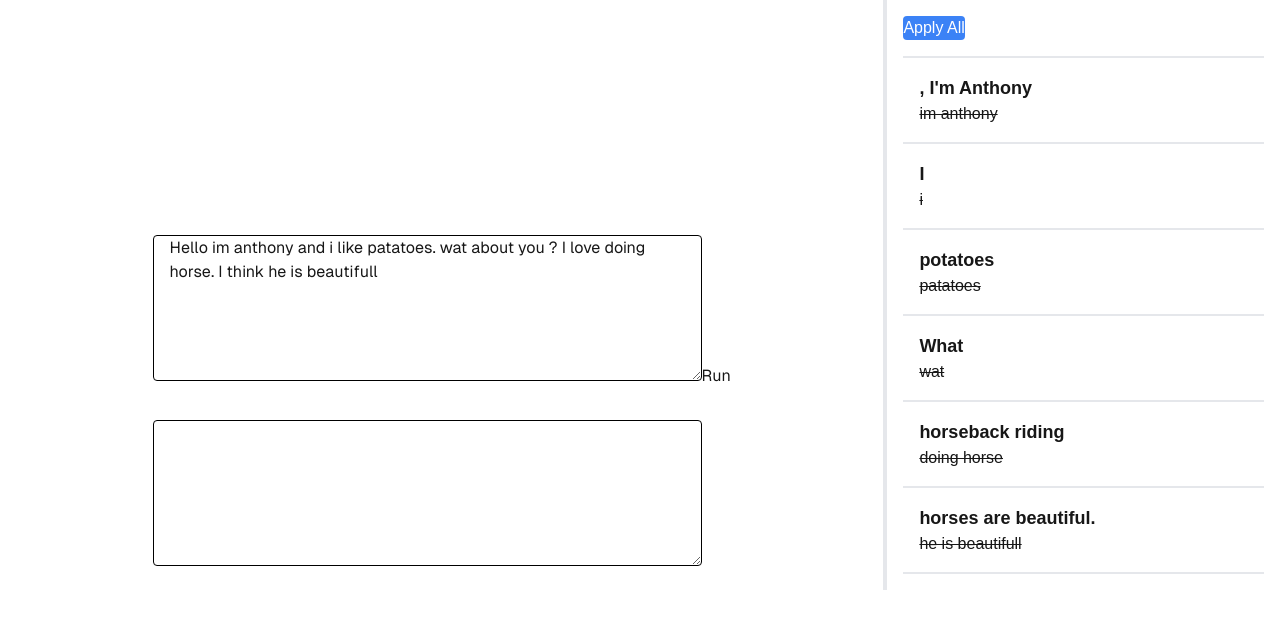
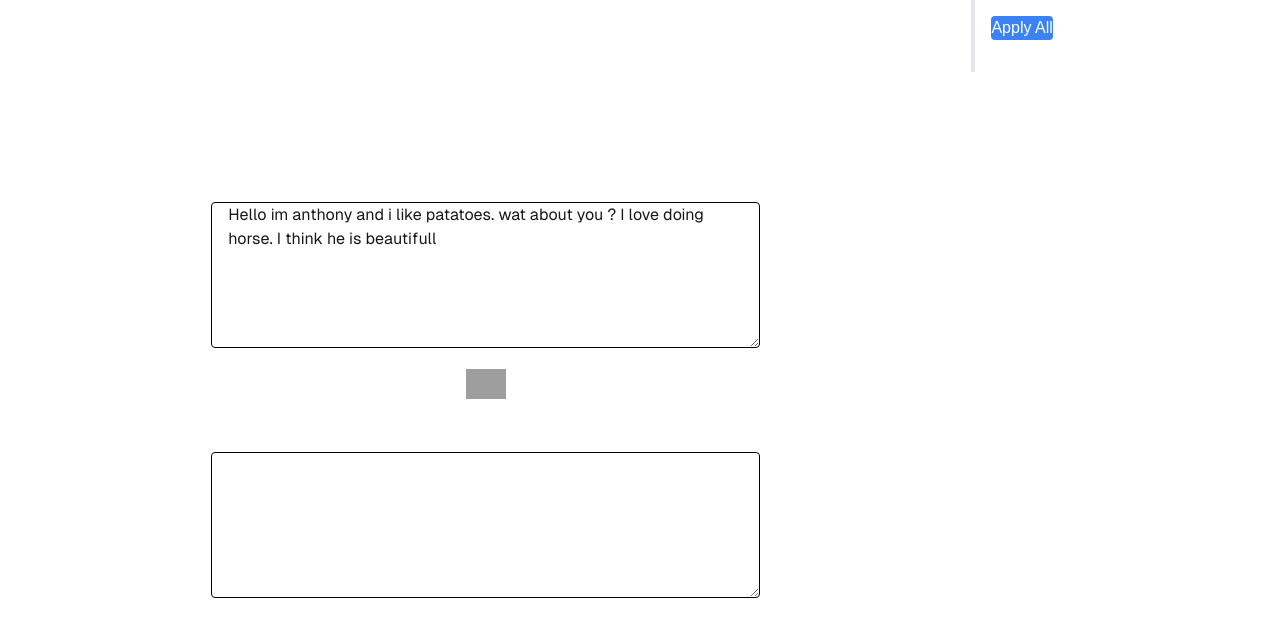
Before and after one commit to JulienMattiussi/grammarlai, a Next.js app: page / in a window 1280 px wide. Shown: the top 636 px of the page. Built offline with nearby package versions, Linux system fonts and the light colour scheme; grey boxes are pictures that could not be loaded.

Commit message:
centralise data and behaviour

```diff
--- a/src/buildTextDiff.ts
+++ b/src/app/buildTextDiff.ts
@@ -1,4 +1,5 @@
 import { diffWords } from "diff";
+import { Result } from "./types";
 
 export const buildTextDiff = (textSource: string, textTarget: string) => {
   const differences = diffWords(textSource, textTarget);
@@ -28,5 +29,7 @@ export const buildTextDiff = (textSource: string, textTarget: string) => {
       );
     }, "");
 
-  return { textSourceMarked, textTargetMarked, differences };
+  const result: Result = { textSourceMarked, textTargetMarked, differences };
+
+  return result;
 };
--- /dev/null
+++ b/src/app/components/Fixed.tsx
@@ -0,0 +1,18 @@
+"use client";
+
+interface FixedProps {
+  text: string | undefined;
+}
+
+export const Fixed = ({ text }: FixedProps) => {
+  return (
+    <textarea
+      disabled={!!text}
+      readOnly={!text}
+      className="rounded border border-solid border-black transition-colors px-4"
+      value={text}
+      rows={6}
+      cols={50}
+    />
+  );
+};
--- /dev/null
+++ b/src/app/components/Input.tsx
@@ -0,0 +1,41 @@
+"use client";
+import Image from "next/image";
+import { Result } from "../types";
+import { fetchOpenAI } from "../openAIProvider";
+import { buildTextDiff } from "../buildTextDiff";
+
+interface InputProps {
+  text: string;
+  setText: (text: string) => void;
+  setResult: (result: Result) => void;
+}
+
+export const Input = ({ text, setText, setResult }: InputProps) => {
+  const handleClick = () => {
+    fetchOpenAI(text).then((correctedText) => {
+      const result = buildTextDiff(text, correctedText);
+      setResult(result);
+      setText(result.textSourceMarked);
+    });
+  };
+
+  return (
+    <div className="flex flex-col justify-center items-center">
+      <textarea
+        name="query"
+        className="rounded border border-solid border-black transition-colors px-4"
+        value={text}
+        onChange={(e) => setText(e.target.value)}
+        rows={6}
+        cols={50}
+      />
+      <button
+        onClick={handleClick}
+        title="Correct Me"
+        className="w-10 h-10 m-4"
+      >
+        <Image alt="Correct Me" src="/static/logo.png" width={40} height={40} />
+      </button>
+    </div>
+  );
+};
--- /dev/null
+++ b/src/app/components/Sidebar.tsx
@@ -0,0 +1,61 @@
+import clsx from "clsx";
+import { Result } from "../types";
+import { sanitizeText } from "../openAIProvider";
+
+interface SidebarProps {
+  result?: Result;
+  setResult: (result: Result) => void;
+}
+
+export const Sidebar = ({ result, setResult }: SidebarProps) => {
+  let firstItemAdded = false;
+  const isFirstItem = () => {
+    if (firstItemAdded) return false;
+    firstItemAdded = true;
+    return true;
+  };
+
+  const changeItem = () => {
+    if (result) {
+      setResult({
+        ...result,
+        textSourceMarked: result.textSourceMarked,
+        differences: result.differences,
+      });
+    }
+  };
+
+  const applyAll = () => {
+    if (result) {
+      setResult({
+        textSourceMarked: sanitizeText(result.textTargetMarked),
+        textTargetMarked: sanitizeText(result.textTargetMarked),
+        differences: [],
+      });
+    }
+  };
+  return (
+    <aside className="border-l-4 p-4">
+      <button className="bg-blue-500 text-white rounded mb-4">Apply All</button>
+      <div>
+        {result?.differences.map(
+          (item, index) =>
+            item.added && (
+              <div
+                key={index}
+                className={clsx(
+                  "border-b-2 p-4",
+                  isFirstItem() && "border-t-2"
+                )}
+              >
+                <h3 className="text-lg font-bold">{item.value}</h3>
+                <h3 className="line-through">
+                  {result.differences[index - 1].value}
+                </h3>
+              </div>
+            )
+        )}
+      </div>
+    </aside>
+  );
+};
--- a/src/app/components/fixed.tsx
+++ /dev/null
@@ -1,29 +0,0 @@
-"use client";
-import { fetchOpenAI } from "@/openAIProvider";
-import { buildTextDiff } from "@/buildTextDiff";
-import { useSearchParams } from "next/navigation";
-import { useEffect, useState } from "react";
-
-export const Fixed = () => {
-  const searchParams = useSearchParams();
-  const query = searchParams.get("query");
-
-  const [answer, setAnswer] = useState<string>("");
-
-  useEffect(() => {
-    if (!query) return;
-    fetchOpenAI(query).then((answer) => setAnswer(answer));
-    console.log(buildTextDiff(query, answer));
-  }, [answer, query]);
-
-  return (
-    <textarea
-      disabled={!!answer}
-      readOnly={!answer}
-      className="rounded border border-solid border-black transition-colors px-4"
-      value={answer}
-      rows={6}
-      cols={50}
-    />
-  );
-};
--- a/src/app/components/input.tsx
+++ /dev/null
@@ -1,22 +0,0 @@
-"use client";
-import { useSearchParams } from "next/navigation";
-
-export const Input = () => {
-  const searchParams = useSearchParams();
-  const query = searchParams.get("query");
-  return (
-    <form>
-      <textarea
-        name="query"
-        className="rounded border border-solid border-black transition-colors px-4"
-        defaultValue={
-          query ??
-          "Hello im anthony and i like patatoes. wat about you ? I love doing horse. I think he is beautifull"
-        }
-        rows={6}
-        cols={50}
-      />
-      <button type="submit">Run</button>
-    </form>
-  );
-};
--- a/src/app/components/sidebar.tsx
+++ /dev/null
@@ -1,43 +0,0 @@
-import clsx from "clsx";
-
-interface DataItem {
-  count: number;
-  added: boolean;
-  removed: boolean;
-  value: string;
-}
-
-interface SidebarProps {
-  data: DataItem[];
-}
-
-export const Sidebar = ({ data }: SidebarProps) => {
-  let firstItemAdded = false;
-  const isFirstItem = () => {
-    if (firstItemAdded) return false;
-    firstItemAdded = true;
-    return true;
-  };
-  return (
-    <aside className="border-l-4 p-4">
-      <button className="bg-blue-500 text-white rounded mb-4">Apply All</button>
-      <div>
-        {data.map(
-          (item, index) =>
-            item.added && (
-              <div
-                key={index}
-                className={clsx(
-                  "border-b-2 p-4",
-                  isFirstItem() && "border-t-2"
-                )}
-              >
-                <h3 className="text-lg font-bold">{item.value}</h3>
-                <h3 className="line-through">{data[index - 1].value}</h3>
-              </div>
-            )
-        )}
-      </div>
-    </aside>
-  );
-};
--- a/src/openAIProvider.ts
+++ b/src/app/openAIProvider.ts
@@ -42,7 +42,7 @@ export const fetchOpenAI = async (message: string) => {
 
   console.log(correctedText);
 
-  return correctedText;
+  return correctedText as string;
 };
 
 export const sanitizeText = (text: string) => {
--- a/src/app/page.tsx
+++ b/src/app/page.tsx
@@ -1,10 +1,16 @@
-import { Input } from "./components/input";
-import { Fixed } from "./components/fixed";
-import { Sidebar } from "./components/sidebar";
-import data from "./components/data.json";
+"use client";
+import { useState } from "react";
+import { Result } from "./types";
+import { Input } from "./components/Input";
+import { Fixed } from "./components/Fixed";
+import { Sidebar } from "./components/Sidebar";
 import clsx from "clsx";
 
 export default function Home() {
+  const [text, setText] = useState<string>(
+    "Hello im anthony and i like patatoes. wat about you ? I love doing horse. I think he is beautifull"
+  );
+  const [result, setResult] = useState<Result | undefined>(undefined);
   return (
     <div className="flex column">
       <div
@@ -15,12 +21,12 @@ export default function Home() {
         )}
       >
         <main className="flex flex-col gap-8 row-start-2 items-center sm:items-start">
-          <Input />
-          <Fixed />
+          <Input text={text} setText={setText} setResult={setResult} />
+          <Fixed text={result?.textTargetMarked} />
         </main>
       </div>
       <div className="grow h-screen overflow-y-scroll">
-        <Sidebar data={data} />
+        <Sidebar result={result} setResult={setResult} />
       </div>
     </div>
   );
--- /dev/null
+++ b/src/app/types.ts
@@ -0,0 +1,7 @@
+import { type Change } from "diff";
+
+export interface Result {
+  textSourceMarked: string;
+  textTargetMarked: string;
+  differences: Change[];
+}
```
